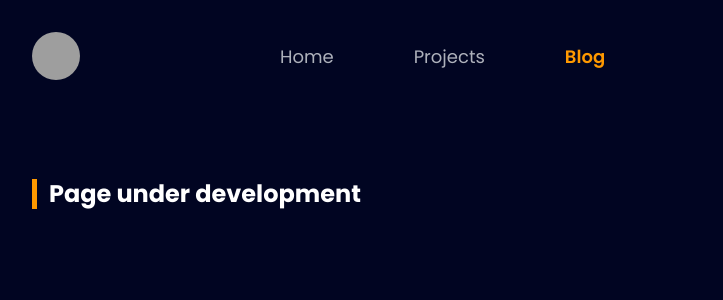
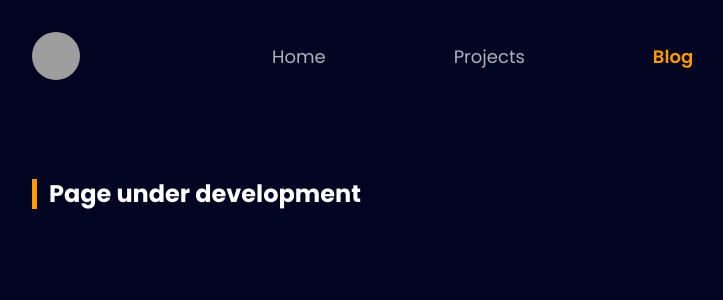
Before and after one commit to jovemdan/danilo-menezes, a Next.js app: page /blog in a window 1280 px wide. Shown: the top 300 px of the page, without its empty margins (218-941 px from the left). Built offline with nearby package versions, Linux system fonts and the light colour scheme; grey boxes are pictures that could not be loaded.

Commit message:
feat: New layout in nav-bar desktop

```diff
--- a/src/components/navbar/nav-desktop.tsx
+++ b/src/components/navbar/nav-desktop.tsx
@@ -6,13 +6,13 @@ export function NavDesktop() {
   return (
     <Flex
       mt={8}
-      maxW='854px'
-      gap='200px'
+      maxW='724x'
+      gap='192px'
       alignItems='center'
       alignContent='center'
     >
       <Logo />
-      <Flex as='nav' gap='80px' justifyContent='center'>
+      <Flex as='nav' gap='128px' justifyContent='center'>
         <ActiveLink href='/'>Home</ActiveLink>
         <ActiveLink href='/projects'>Projects</ActiveLink>
         <ActiveLink href='/blog'>Blog</ActiveLink>
```
